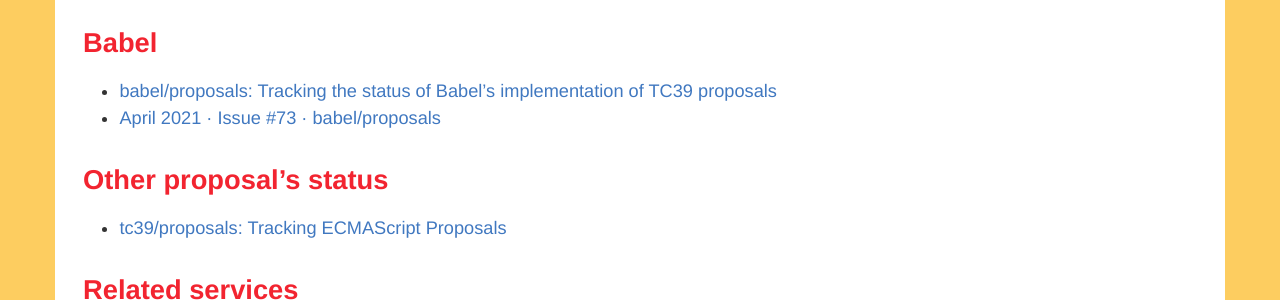
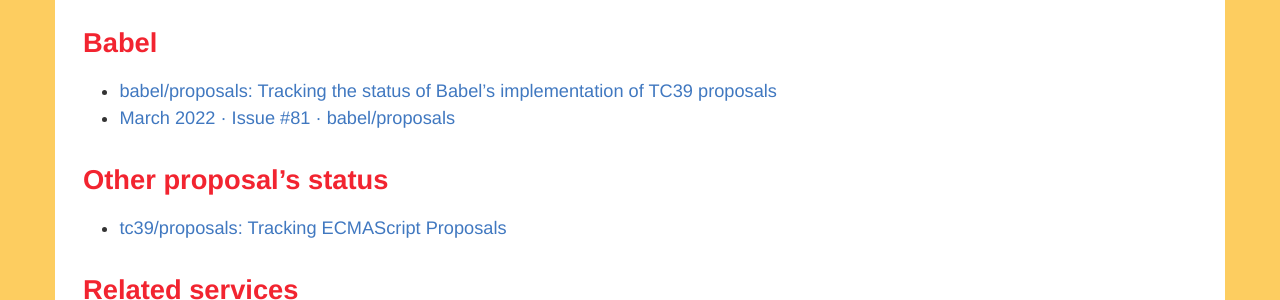
Before and after one commit to ecmascript-daily/ecmascript-daily.github.com, a Jekyll site: the page built from _posts/2022/2022-04-03-ecmascript-proposal-update.md, in a window 1280 px wide. Shown: the part 1315-1615 px from the top of the page. Built offline with Jekyll 4.4.1, drawn with Linux system fonts in a browser that asks for light colours; nearby versions of some CDN libraries; comment, search, counter and statistics services are not loaded.

Commit message:
Update 2022-04-03-ecmascript-proposal-update.md

```diff
--- a/_posts/2022/2022-04-03-ecmascript-proposal-update.md
+++ b/_posts/2022/2022-04-03-ecmascript-proposal-update.md
@@ -54,7 +54,7 @@
 ### Babel
 
 - [babel/proposals: Tracking the status of Babel's implementation of TC39 proposals](https://github.com/babel/proposals)
-- [April 2021 · Issue #73 · babel/proposals](https://github.com/babel/proposals/issues/73)
+- [March 2022 · Issue #81 · babel/proposals](https://github.com/babel/proposals/issues/81)
 
 ### Other proposal's status
 
```
